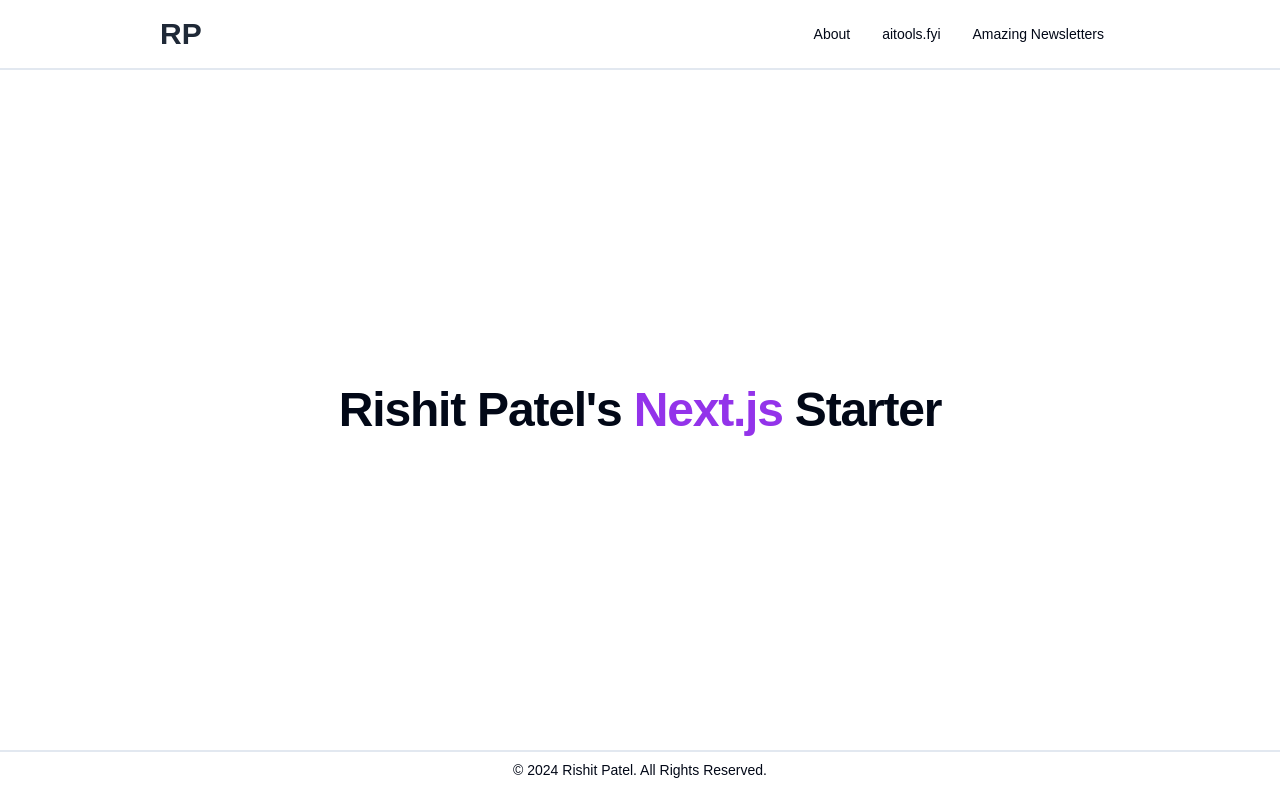
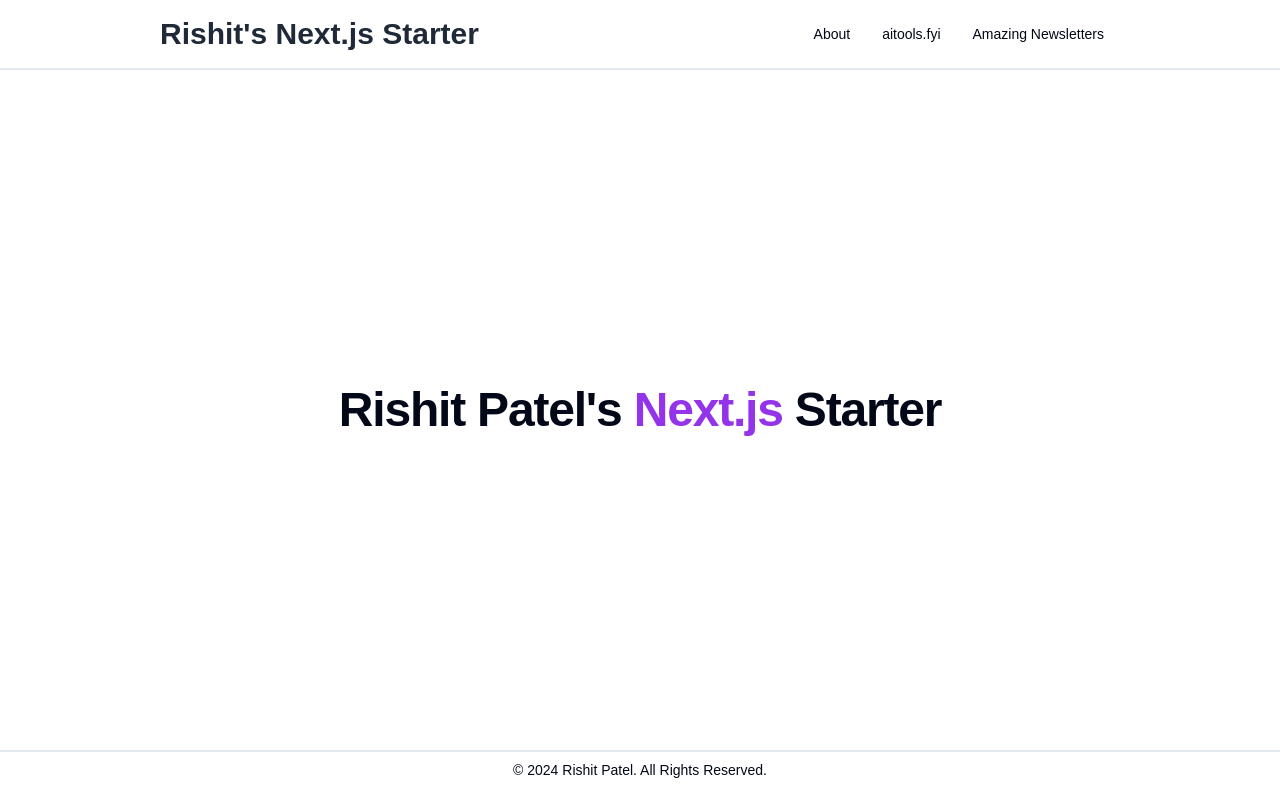
Before and after one commit to imrishit98/rp-nextjs-starter, a Next.js app: page / in a window 1280 px wide. Built offline with nearby package versions, Linux system fonts and the light colour scheme; a web font is replaced by a local one.

Commit message:
Refactor: Update site name in navbar.js

```diff
--- a/src/components/layout/navbar.js
+++ b/src/components/layout/navbar.js
@@ -1,6 +1,7 @@
 import { Container } from '@/components/ui/containers';
 import Link from 'next/link';
 import NavMenu from './menu';
+import { siteName } from '../../../site-config';
 
 /**
  * Navigation bar component that appears at the top of every page.
@@ -14,9 +15,8 @@ const Navbar = () => {
       <Container className='flex justify-between items-center'>
         <Link
           href='/'
-          className='text-2xl font-bold text-gray-800 hover:text-gray-700 dark:text-white dark:hover:text-gray-300 lg:text-3xl'
-        >
-          RP
+          className='text-2xl font-bold text-gray-800 hover:text-gray-700 dark:text-white dark:hover:text-gray-300 lg:text-3xl'>
+          {siteName}
         </Link>
         <NavMenu />
       </Container>
```
